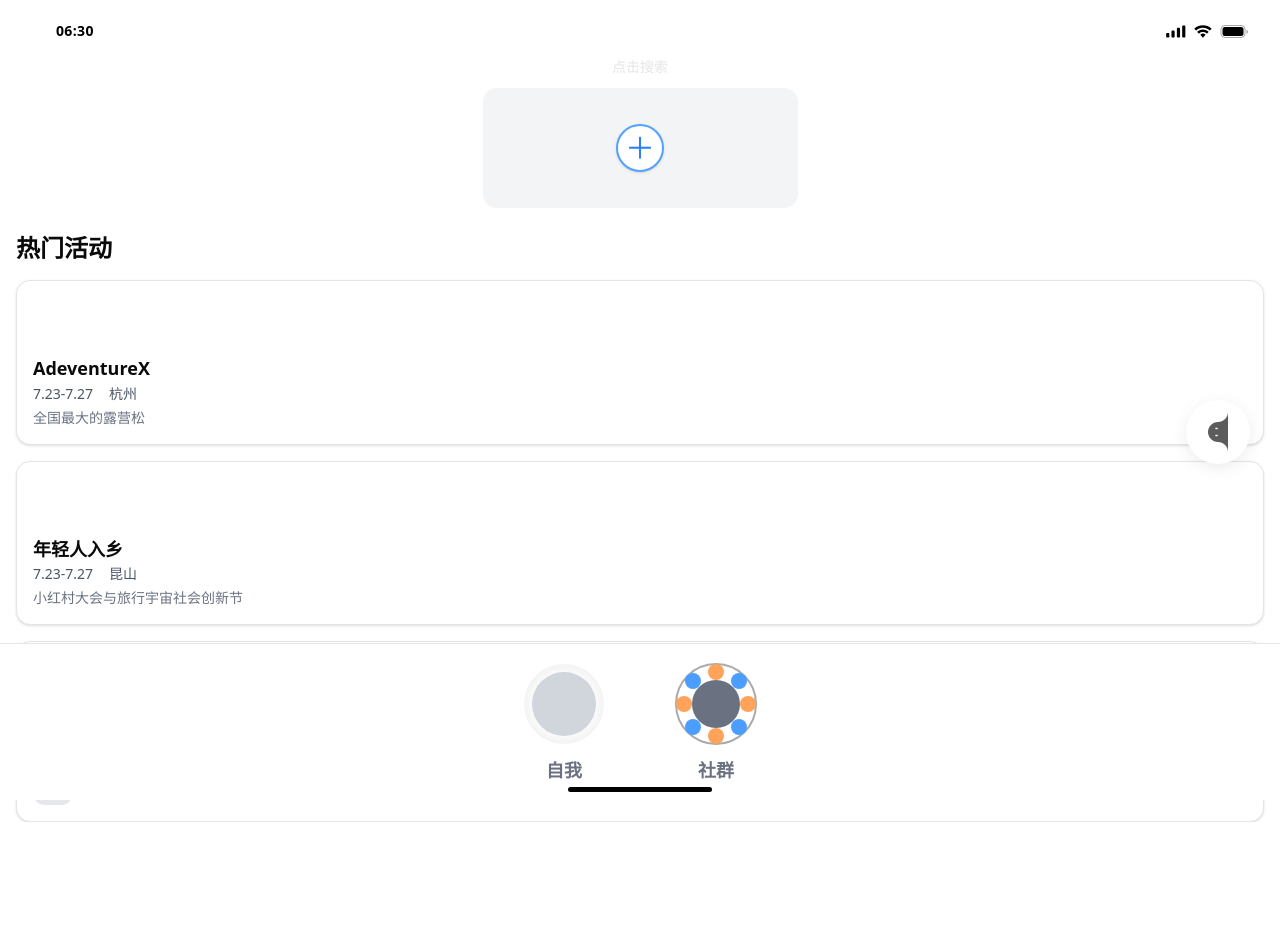
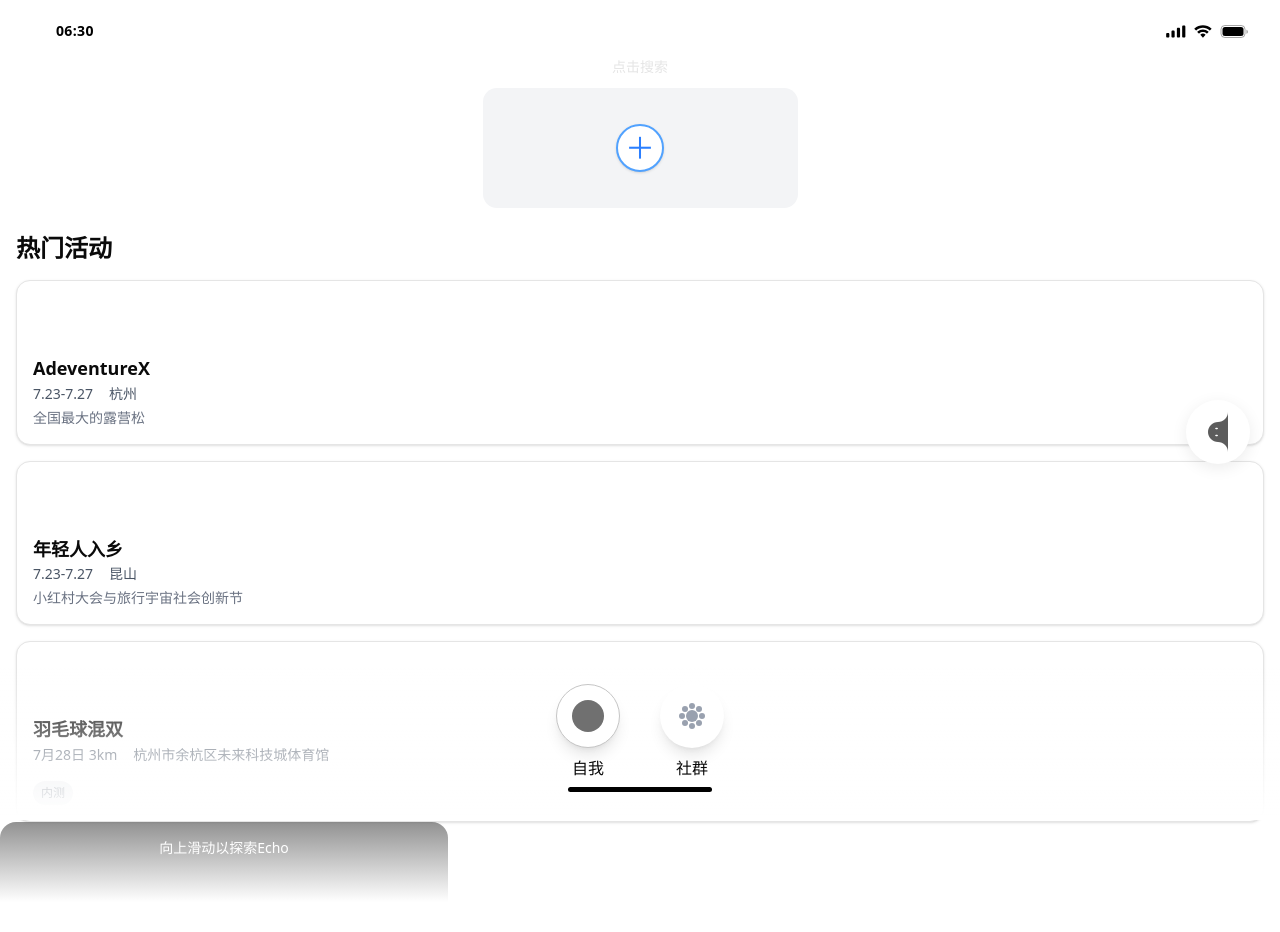
Before and after one commit to SinoAHpx/profile-matcher, a Next.js app: page /activity in a window 1280 px wide. Shown: the top 932 px of the page. Before the commit the page ends 822 px from the top, so only its background shows below. Built offline with nearby package versions, Linux system fonts and the light colour scheme.

Commit message:
refactor(navigation): replace BottomNav with enhanced BottomNavigation component

```diff
--- a/src/app/activity/page.tsx
+++ b/src/app/activity/page.tsx
@@ -11,6 +11,7 @@ import {
 import { Button } from "@/components/ui/button";
 import { Input } from "@/components/ui/input";
 import { Card } from "@/components/ui/card";
+import BottomNavigation from "@/components/BottomNavigation";
 
 const activities = [
   {
@@ -104,7 +105,7 @@ export default function ActivityPage() {
       </div>
 
       {/* 底部导航 */}
-      <BottomNavBar />
+      <BottomNavigation className="pb-10" />
 
       <VoiceAgentButton />
 
@@ -121,70 +122,6 @@ export default function ActivityPage() {
       />
       <CouponCodeModal open={showCouponCode} onClose={() => setShowCouponCode(false)} />
       <ActivityDetailModal open={showDetail} onClose={() => setShowDetail(false)} />
-    </div>
-  );
-}
-
-function BottomNavBar() {
-  return (
-    <div className="fixed bottom-0 left-0 right-0 bg-white border-t border-gray-200 z-10">
-      <div className="flex justify-center items-end gap-16 py-4">
-        {/* 自我 */}
-        <div className="flex flex-col items-center">
-          <div className="relative flex items-center justify-center" style={{ width: 88, height: 88 }}>
-            <div className="absolute inset-0 flex items-center justify-center">
-              <svg width="88" height="88">
-                <circle cx="44" cy="44" r="40" fill="#fff" />
-                <circle cx="44" cy="44" r="40" fill="url(#selfShadow)" />
-                <defs>
-                  <radialGradient id="selfShadow" cx="50%" cy="50%" r="50%">
-                    <stop offset="70%" stopColor="#fff" stopOpacity="0.9" />
-                    <stop offset="100%" stopColor="#eee" stopOpacity="0.7" />
-                  </radialGradient>
-                </defs>
-              </svg>
-            </div>
-            <div className="absolute inset-0 flex items-center justify-center">
-              <div className="w-16 h-16 rounded-full bg-gray-300" />
-            </div>
-          </div>
-          <div className="mt-2 text-lg font-bold text-gray-500">自我</div>
-        </div>
-        {/* 社群 */}
-        <div className="flex flex-col items-center">
-          <div className="relative flex items-center justify-center" style={{ width: 88, height: 88 }}>
-            <svg width="88" height="88">
-              <circle cx="44" cy="44" r="40" fill="#fff" stroke="#aaa" strokeWidth="2" />
-            </svg>
-            <div className="absolute inset-0 flex items-center justify-center">
-              <div className="w-12 h-12 rounded-full bg-gray-500" />
-            </div>
-            {/* 8个小圆点 */}
-            {Array.from({ length: 8 }).map((_, idx) => {
-              const angle = (idx / 8) * 2 * Math.PI;
-              const r = 32;
-              const x = 44 + r * Math.cos(angle) - 8;
-              const y = 44 + r * Math.sin(angle) - 8;
-              const color = idx % 2 === 0 ? "#FFA25A" : "#4B9EFF";
-              return (
-                <div
-                  key={idx}
-                  style={{
-                    position: "absolute",
-                    left: x,
-                    top: y,
-                    width: 16,
-                    height: 16,
-                    borderRadius: "50%",
-                    background: color,
-                  }}
-                />
-              );
-            })}
-          </div>
-          <div className="mt-2 text-lg font-bold text-gray-500">社群</div>
-        </div>
-      </div>
     </div>
   );
 }
--- a/src/app/profile/page.tsx
+++ b/src/app/profile/page.tsx
@@ -4,6 +4,7 @@ import { Avatar, AvatarFallback, AvatarImage } from "@/components/ui/avatar";
 import { Card, CardContent } from "@/components/ui/card";
 import { Badge } from "@/components/ui/badge";
 import { useProfileStore } from "@/stores/profileStore";
+import BottomNavigation from "@/components/BottomNavigation";
 
 const ProfilePage = () => {
   const { basicInfo, aboutYou, tellYou } = useProfileStore();
@@ -69,52 +70,7 @@ const ProfilePage = () => {
           )}
         </div>
 
-        {/* 底部导航 */}
-        <div className="fixed -bottom-5 left-0 right-0 flex justify-center gap-10 items-center p-4 bg-gradient-to-t from-white to-transparent z-40">
-          <button className="text-center">
-            <div className="w-16 h-16 bg-white border-2 border-gray-300 rounded-full flex items-center justify-center mx-auto mb-2 shadow-lg hover:shadow-xl transition-shadow">
-              <div className="w-8 h-8 bg-[#5c5c5c] rounded-full"></div>
-            </div>
-            <p>自我</p>
-          </button>
-          <button className="text-center">
-            <div className="w-16 h-16 bg-white rounded-full flex items-center justify-center mx-auto mb-2 shadow-lg hover:shadow-xl transition-shadow">
-              {/* 社群 icon */}
-              <div className="w-8 h-8 relative flex items-center justify-center">
-                <div className="w-3 h-3 rounded-full bg-gray-400"></div>
-                {[...Array(8)].map((_, i) => {
-                  const angle = (i / 8) * 2 * Math.PI;
-                  const x = Math.cos(angle) * 10;
-                  const y = Math.sin(angle) * 10;
-                  return (
-                    <div
-                      key={i}
-                      className="absolute w-1.5 h-1.5 rounded-full bg-gray-400"
-                      style={{
-                        top: `calc(50% + ${y}px)`,
-                        left: `calc(50% + ${x}px)`,
-                        transform: "translate(-50%, -50%)",
-                      }}
-                    />
-                  );
-                })}
-              </div>
-            </div>
-            <p>社群</p>
-          </button>
-        </div>
-
-        <div
-          className="bottom-0 left-0 right-0 h-40 -mb-30 rounded-t-2xl max-w-md"
-          style={{
-            background:
-              "linear-gradient(to top, #FFF 50%, rgba(92, 92, 92, 0.67))",
-          }}
-        >
-          <div className="text-center p-4 text-[#FFF] mb-4 text-sm">
-            向上滑动以探索Echo
-          </div>
-        </div>
+        <BottomNavigation />
       </div>
     </div>
   );
--- a/src/components/BottomNav.tsx
+++ /dev/null
@@ -1,34 +0,0 @@
-import React from "react";
-
-interface BottomNavProps {
-  active?: "self" | "community";
-  onSelfClick?: () => void;
-  onCommunityClick?: () => void;
-}
-
-export default function BottomNav({ active = "community", onSelfClick, onCommunityClick }: BottomNavProps) {
-  return (
-    <div className="w-full px-10 pb-6 pt-8 flex justify-between items-center bg-white">
-      <div className="flex flex-col items-center cursor-pointer" onClick={onSelfClick}>
-        <div className={`w-10 h-10 rounded-full flex items-center justify-center mb-1 ${active === "self" ? "bg-blue-100 border-2 border-blue-400" : "bg-gray-200"}`}>
-          <div className={`w-4 h-4 rounded-full ${active === "self" ? "bg-blue-400" : "bg-gray-400"}`} />
-        </div>
-        <span className={`text-xs ${active === "self" ? "text-blue-500 font-bold" : "text-gray-400"}`}>自我</span>
-      </div>
-      <div className="flex flex-col items-center cursor-pointer" onClick={onCommunityClick}>
-        <div className={`w-10 h-10 rounded-full flex items-center justify-center mb-1 ${active === "community" ? "bg-blue-100 border-2 border-blue-400" : "bg-gray-200"}`}>
-          {/* 社群图标 */}
-          <div className="w-6 h-6 rounded-full bg-white flex items-center justify-center relative">
-            {/* dots */}
-            <div className="absolute left-1 top-1 w-1 h-1 bg-orange-400 rounded-full" />
-            <div className="absolute right-1 top-1 w-1 h-1 bg-blue-400 rounded-full" />
-            <div className="absolute left-1 bottom-1 w-1 h-1 bg-gray-400 rounded-full" />
-            <div className="absolute right-1 bottom-1 w-1 h-1 bg-orange-400 rounded-full" />
-            <div className="absolute left-1/2 top-1/2 -translate-x-1/2 -translate-y-1/2 w-1.5 h-1.5 bg-blue-400 rounded-full" />
-          </div>
-        </div>
-        <span className={`text-xs ${active === "community" ? "text-blue-500 font-bold" : "text-gray-400"}`}>社群</span>
-      </div>
-    </div>
-  );
-}
--- /dev/null
+++ b/src/components/BottomNavigation.tsx
@@ -0,0 +1,77 @@
+"use client";
+
+import { useRouter } from "next/navigation";
+
+interface BottomNavigationProps {
+  className?: string;
+}
+
+const BottomNavigation = ({ className = "" }: BottomNavigationProps) => {
+  const router = useRouter();
+
+  const handleSelfClick = () => {
+    router.push("/chat");
+  };
+
+  const handleCommunityClick = () => {
+    router.push("/activity");
+  };
+
+  return (
+    <>
+      <div className={`fixed -bottom-5 left-0 right-0 flex justify-center gap-10 items-center p-4 bg-gradient-to-t from-white to-transparent z-40 ${className}`}>
+        <button
+          className="text-center"
+          onClick={handleSelfClick}
+        >
+          <div className="w-16 h-16 bg-white border-1 border-[#c5c5c5] rounded-full flex items-center justify-center mx-auto mb-2 shadow-lg hover:shadow-xl transition-shadow">
+            <div className="w-8 h-8 bg-[#707070] rounded-full"></div>
+          </div>
+          <p>自我</p>
+        </button>
+        <button
+          className="text-center"
+          onClick={handleCommunityClick}
+        >
+          <div className="w-16 h-16 bg-white rounded-full flex items-center justify-center mx-auto mb-2 shadow-lg hover:shadow-xl transition-shadow">
+            {/* 社群 icon */}
+            <div className="w-8 h-8 relative flex items-center justify-center">
+              <div className="w-3 h-3 rounded-full bg-gray-400"></div>
+              {[...Array(8)].map((_, i) => {
+                const angle = (i / 8) * 2 * Math.PI;
+                const x = Math.cos(angle) * 10;
+                const y = Math.sin(angle) * 10;
+                return (
+                  <div
+                    key={i}
+                    className="absolute w-1.5 h-1.5 rounded-full bg-gray-400"
+                    style={{
+                      top: `calc(50% + ${y}px)`,
+                      left: `calc(50% + ${x}px)`,
+                      transform: "translate(-50%, -50%)",
+                    }}
+                  />
+                );
+              })}
+            </div>
+          </div>
+          <p>社群</p>
+        </button>
+      </div>
+
+      <div
+        className="bottom-0 left-0 right-0 h-40 -mb-30 rounded-t-2xl max-w-md"
+        style={{
+          background:
+            "linear-gradient(to top, #FFF 50%, rgba(92, 92, 92, 0.67))",
+        }}
+      >
+        <div className="text-center p-4 text-[#FFF] mb-4 text-sm">
+          向上滑动以探索Echo
+        </div>
+      </div>
+    </>
+  );
+};
+
+export default BottomNavigation;
```
